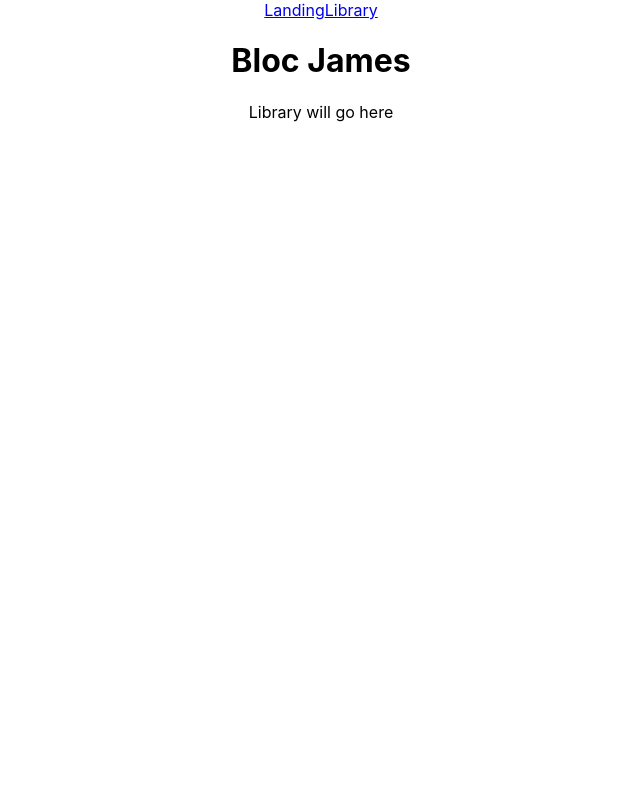
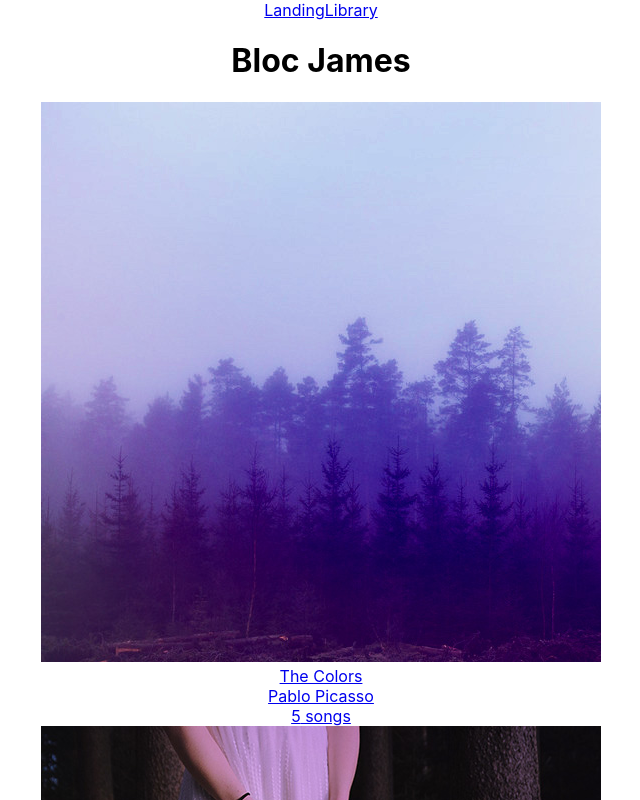
Before and after one commit to gahartj/bloc-jams-react, a React (Create React App) app: page /library in a window 1280 px wide. Shown: the top 800 px of the page, without its empty margins (319-959 px from the left). Built offline with nearby package versions, Linux system fonts and the light colour scheme.

Commit message:
re-committing checkpoint 5 components: library completion

```diff
--- a/src/App.js
+++ b/src/App.js
@@ -19,7 +19,7 @@
         <main>
           <Route exact path="/" component={Landing} />
           <Route path="/library" component={Library} />
-          <Route path="/album" component={Album} />
+          <Route path="/album/:slug" component={Album} />
         </main>
       </div>
     );
--- a/src/components/Album.js
+++ b/src/components/Album.js
@@ -1,9 +1,13 @@
-import React from 'react';
+import React, { Component } from 'react';
 
-const Album = () => (
-  <section className="album">
-    Album page will go here
-    </section>
-);
+class Album extends Component {
+  render() {
+    return (
+      <section className="album">
+        {this.props.match.params.slug} Album will go here
+      </section>
+    );
+  }
+}
 
 export default Album;
--- a/src/components/Library.js
+++ b/src/components/Library.js
@@ -1,9 +1,29 @@
-import React from 'react';
+import React, { Component } from 'react';
+import { Link } from 'react-router-dom';
+import albumData from '/Users/jakegahart/web-dev/bloc/bloc-jams-react/src/data/albums';
 
-const Library = () => (
-  <section className="library">
-    Library will go here
-  </section>
-);
+class Library extends Component {
+  constructor(props) {
+    super(props);
+    this.state = { albums: albumData };
+  }
+
+  render() {
+    return (
+      <section className='library'>
+        {
+          this.state.albums.map( (album, index) =>
+            <Link to={`/album/${album.slug}`} key={index}>
+              <img src={album.albumCover} alt={album.title} />
+              <div>{album.title}</div>
+              <div>{album.artist}</div>
+              <div>{album.songs.length} songs</div>
+            </Link>
+          )
+        }
+      </section>
+    );
+  }
+}
 
 export default Library;
```
